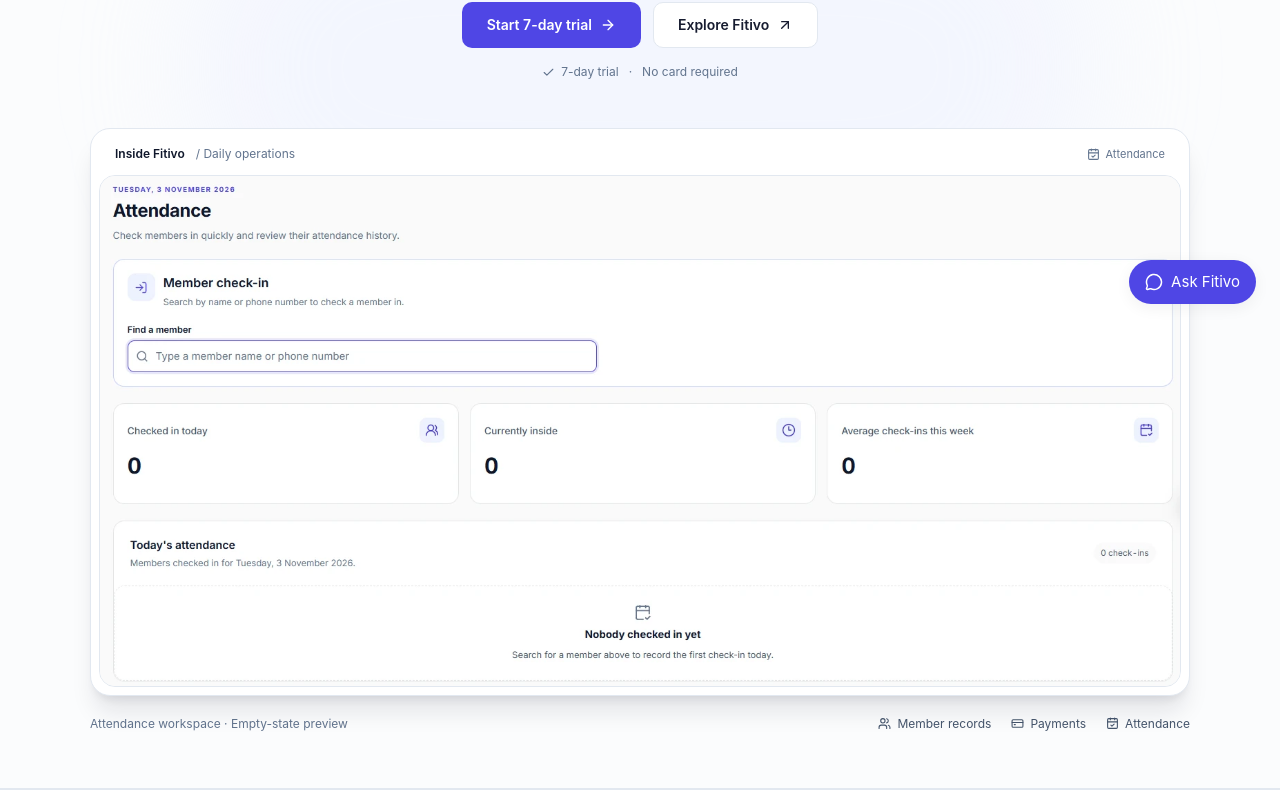
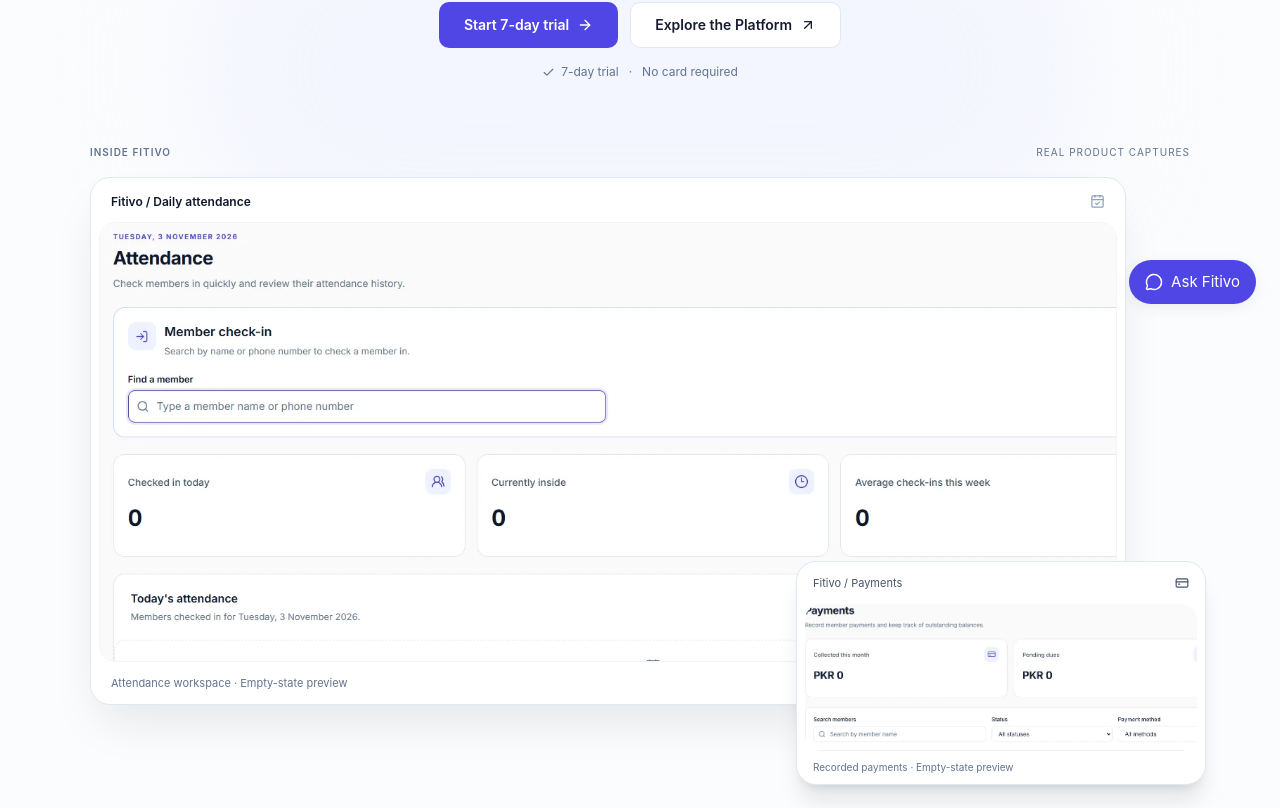
Before and after one commit to talhamalik25/GYM-CRM, a Next.js app: page / in a window 1280 px wide. Shown: the part 472-1280 px from the top of the page. Built offline with nearby package versions, Linux system fonts and the light colour scheme.

Commit message:
remaining

```diff
--- a/components/marketing/marketing-hero.js
+++ b/components/marketing/marketing-hero.js
@@ -1,5 +1,5 @@
 import Image from "next/image";
-import { ArrowRight, ArrowUpRight, CalendarCheck, Check, CreditCard, Users } from "lucide-react";
+import { ArrowRight, ArrowUpRight, CalendarCheck, Check, CreditCard } from "lucide-react";
 import MarketingContainer from "./marketing-container.js";
 import MarketingShellAction from "./marketing-shell-action.js";
 
@@ -11,7 +11,7 @@ export default function MarketingHero() {
         <div className="mx-auto max-w-4xl text-center">
           <p className="flex items-center justify-center gap-2 text-[10px] font-semibold uppercase tracking-[0.16em] text-indigo-700 sm:text-xs">
             <span aria-hidden="true" className="size-1.5 rounded-full bg-indigo-600" />
-            Fitivo · Gym management software
+            Built for everyday gym operations
           </p>
           <h1 id="hero-title" className="mt-5 text-[42px] font-bold leading-[1.08] tracking-[-0.045em] text-slate-900 sm:text-[56px] lg:text-[72px]">
             Your entire gym.<br />One <span className="text-indigo-600">connected system.</span>
@@ -24,7 +24,7 @@ export default function MarketingHero() {
               Start 7-day trial <ArrowRight size={16} aria-hidden="true" />
             </MarketingShellAction>
             <MarketingShellAction href="/demo" variant="secondary" className="min-h-12 px-6 hover:border-slate-400 [&_svg]:transition-transform motion-reduce:[&_svg]:transition-none motion-safe:hover:[&_svg]:translate-x-0.5 motion-safe:hover:[&_svg]:-translate-y-0.5">
-              Explore Fitivo <ArrowUpRight size={16} aria-hidden="true" />
+              Explore the Platform <ArrowUpRight size={16} aria-hidden="true" />
             </MarketingShellAction>
           </div>
           <p className="mt-4 flex items-center justify-center gap-1.5 text-xs text-slate-500">
@@ -32,26 +32,21 @@ export default function MarketingHero() {
           </p>
         </div>
 
-        <figure id="product" tabIndex={-1} aria-label="Inside Fitivo: attendance workspace" className="mx-auto mt-10 max-w-[1100px] scroll-mt-28 sm:mt-12">
-          <div className="relative rounded-[20px] border border-slate-200 bg-white p-1.5 shadow-xl shadow-slate-900/10 sm:p-2">
-            <div className="flex items-center justify-between gap-3 px-3 pb-3 pt-2 sm:px-4">
-              <p className="text-xs font-semibold text-slate-900">Inside Fitivo <span className="ml-2 hidden font-normal text-slate-500 sm:inline">/ Daily operations</span></p>
-              <span className="flex items-center gap-1.5 text-[11px] text-slate-500"><CalendarCheck size={13} aria-hidden="true" /> Attendance</span>
+        <div id="product" tabIndex={-1} className="relative mx-auto mt-12 max-w-[1100px] scroll-mt-28 lg:mt-16 lg:pb-20">
+          <div className="mb-4 flex items-center justify-between gap-3 text-[10px] uppercase tracking-widest text-slate-500"><span className="font-semibold">Inside Fitivo</span><span>Real product captures</span></div>
+          <figure className="overflow-hidden rounded-[20px] border border-slate-200 bg-white p-2 shadow-2xl shadow-slate-900/10 lg:mr-16">
+            <div className="flex items-center justify-between px-3 pb-3 pt-2 text-xs"><span className="font-semibold text-slate-900">Fitivo / Daily attendance</span><CalendarCheck size={15} aria-hidden="true" className="text-slate-400" /></div>
+            <div className="h-[350px] overflow-hidden rounded-xl border border-slate-100 bg-slate-50 sm:h-[400px] lg:h-[440px]">
+              <Image src="/hero-attendance.webp" alt="Fitivo attendance screen with member search, daily attendance totals and an empty visit list." width={1565} height={740} preload sizes="(max-width: 639px) 931px, 1100px" className="h-[440px] w-auto max-w-none sm:h-auto sm:w-[1100px]" />
             </div>
-            {/* This source crop excludes account details, old branding and capture overlays. */}
-            <div className="relative h-[440px] overflow-hidden rounded-xl border border-slate-200 bg-slate-50 sm:h-auto sm:aspect-[1565/740]">
-              <Image src="/hero-attendance.webp" alt="Fitivo attendance screen with member check-in search, daily attendance totals and an empty attendance list." width={1565} height={740} preload sizes="(max-width: 639px) 931px, (max-width: 1199px) 92vw, 1080px" className="h-[440px] w-auto max-w-none sm:h-auto sm:w-full" />
-            </div>
-          </div>
-          <figcaption className="mt-5 flex flex-col items-center gap-3 text-xs text-slate-500 sm:flex-row sm:justify-between">
-            <span>Attendance workspace · Empty-state preview</span>
-            <ul aria-label="Connected product areas" className="flex flex-wrap justify-center gap-4 text-slate-600 sm:gap-5">
-              {[[Users, "Member records"], [CreditCard, "Payments"], [CalendarCheck, "Attendance"]].map(([Icon, label]) => (
-                <li key={label} className="flex items-center gap-1.5"><Icon size={13} aria-hidden="true" />{label}</li>
-              ))}
-            </ul>
-          </figcaption>
-        </figure>
+            <figcaption className="px-3 pb-1 pt-3 text-[11px] text-slate-500">Attendance workspace · Empty-state preview</figcaption>
+          </figure>
+          <figure className="absolute -right-4 bottom-0 hidden w-[410px] overflow-hidden rounded-2xl border border-slate-200 bg-white p-2 shadow-xl shadow-slate-900/10 lg:block">
+            <div className="flex items-center justify-between px-2 pb-3 pt-1 text-[11px] text-slate-600"><span>Fitivo / Payments</span><CreditCard size={14} aria-hidden="true" /></div>
+            <div className="overflow-hidden rounded-lg"><Image src="/home-payments.webp" alt="Fitivo payment overview with collection totals, dues and search filters in an empty-state capture." width={1535} height={365} sizes="620px" className="h-auto w-[620px] max-w-none" /></div>
+            <figcaption className="px-2 pt-2 text-[10px] text-slate-500">Recorded payments · Empty-state preview</figcaption>
+          </figure>
+        </div>
       </MarketingContainer>
     </section>
   );
--- a/components/marketing/marketing-home-conversion.js
+++ b/components/marketing/marketing-home-conversion.js
@@ -1,13 +1,13 @@
-import { ArrowRight, Check, MapPin, Plus, ShieldCheck, Users, UserRoundCheck } from "lucide-react";
+import { ArrowRight, Check, MapPin, Plus } from "lucide-react";
 import { PLANS, PRICING, marketingPlanAmount } from "../../config/plans.js";
-import { MarketingHeading } from "./marketing-primitives.js";
+
 import MarketingShellAction from "./marketing-shell-action.js";
-import { StoryLink, StorySection } from "./marketing-story.js";
+import { StoryHeading, StoryLink, StorySection } from "./marketing-story.js";
 
 const roles = [
-  [ShieldCheck, "Gym Owner", "Operational oversight", "Manage your gym’s memberships, recorded payments, team access and reports."],
-  [Users, "Staff / Front Desk", "The everyday workflow", "Handle member records, payments and attendance according to assigned permissions."],
-  [UserRoundCheck, "Trainer", "A focused workspace", "View assigned members, relevant membership details and recent attendance activity."],
+  ["Gym Owner", "Operational oversight", "Manage your gym’s memberships, recorded payments, team access and reports."],
+  ["Staff / Front Desk", "The everyday workflow", "Handle member records, payments and attendance according to assigned permissions."],
+  ["Trainer", "A focused workspace", "View assigned members, relevant membership details and recent attendance activity."],
 ];
 const steps = [
   ["Start your 7-day trial", "Create an eligible owner account when public registration is available."],
@@ -27,25 +27,27 @@ const questions = [
 
 export function TeamAndLocations() {
   return <StorySection id="roles">
-    <MarketingHeading eyebrow="YOUR TEAM, WITH CONTEXT" title="One gym. Clear responsibilities." />
-    <div className="mt-10 grid gap-8 md:grid-cols-3">{roles.map(([Icon, title, subtitle, text]) => <article key={title} className="border-t border-slate-200 pt-6"><Icon size={24} strokeWidth={1.5} aria-hidden="true" className="text-indigo-600" /><h3 className="mt-5 text-xl font-semibold tracking-tight text-slate-900">{title}</h3><p className="mt-2 text-xs font-medium text-indigo-700">{subtitle}</p><p className="mt-4 text-sm leading-7 text-slate-600">{text}</p></article>)}</div>
-    <aside aria-labelledby="locations-title" className="mt-14 flex flex-col gap-6 rounded-2xl border border-indigo-100 bg-indigo-50/60 p-6 sm:p-8 lg:flex-row lg:items-center lg:justify-between"><div className="flex items-start gap-4"><MapPin size={24} aria-hidden="true" className="mt-1 shrink-0 text-indigo-600" /><div><h3 id="locations-title" className="text-xl font-semibold tracking-tight text-slate-900">Built to grow beyond one location.</h3><p className="mt-3 max-w-2xl text-sm leading-6 text-slate-600">Eligible Professional workspaces can manage supported multi-branch operations within the same organization. Branch limits and capabilities follow your subscription.</p></div></div><div className="shrink-0"><StoryLink href="/pricing">Explore Professional</StoryLink></div></aside>
+    <div className="grid gap-10 lg:grid-cols-2 lg:items-center lg:gap-20">
+      <div><StoryHeading eyebrow="ONE GYM. DIFFERENT RESPONSIBILITIES." title={<>Everyone has a role.<br />Every view has a purpose.</>}>Give each person the context for their part of the gym day. Accounts and permissions determine what they can see and do.</StoryHeading><div className="mt-6"><StoryLink href="/demo">Explore the workspaces</StoryLink></div></div>
+      <ol className="divide-y divide-slate-200 border-y border-slate-200">{roles.map(([title, subtitle, text], index) => <li key={title} className="flex gap-5 py-8"><span className="pt-1 text-xs font-semibold text-indigo-600">0{index + 1}</span><div><h3 className="text-xl font-medium tracking-tight text-slate-900">{title}</h3><p className="mt-2 text-xs text-slate-500">{subtitle}</p><p className="mt-3 text-sm leading-7 text-slate-500">{text}</p></div></li>)}</ol>
+    </div>
+    <aside aria-labelledby="locations-title" className="mt-16 grid gap-7 rounded-2xl bg-indigo-50/60 p-7 sm:p-10 lg:grid-cols-[0.8fr_1.2fr] lg:gap-16"><div><p className="mb-4 flex items-center gap-2 text-[10px] font-semibold uppercase tracking-widest text-slate-500"><MapPin size={14} aria-hidden="true" />Built to grow</p><h3 id="locations-title" className="text-3xl font-medium leading-tight tracking-tight text-slate-900">One business.<br />More than one location.</h3></div><div><p className="text-base leading-8 text-slate-600">Eligible Professional workspaces support multi-branch operations within the same organization. Branch limits and reporting capabilities follow your subscription.</p><div className="mt-4"><StoryLink href="/pricing">Explore Professional</StoryLink></div></div></aside>
   </StorySection>;
 }
 
 export function GettingStarted() {
-  return <StorySection id="how-it-works" className="border-t border-slate-100">
-    <div className="flex flex-col justify-between gap-5 sm:flex-row sm:items-end"><MarketingHeading eyebrow="HOW FITIVO WORKS" title="A clear start. An everyday routine." /><StoryLink href="/guide">Read the setup guide</StoryLink></div>
-    <ol className="mt-10 grid gap-8 md:grid-cols-4 md:gap-0">{steps.map(([title, text], index) => <li key={title} className="relative border-l border-slate-200 pl-6 md:border-l-0 md:border-t md:pl-0 md:pr-6 md:pt-6"><span className="text-sm font-semibold text-indigo-600">0{index + 1}</span><h3 className="mt-3 text-base font-semibold leading-6 text-slate-900">{title}</h3><p className="mt-3 text-sm leading-6 text-slate-600">{text}</p></li>)}</ol>
+  return <StorySection id="how-it-works" className="bg-slate-50">
+    <div className="flex flex-col justify-between gap-6 lg:flex-row lg:items-end"><StoryHeading eyebrow="A CLEAR WAY IN" title={<>From setup<br />to everyday operations.</>} /><StoryLink href="/guide">Read the setup guide</StoryLink></div>
+    <ol className="mt-14 grid gap-8 md:grid-cols-4 md:gap-0">{steps.map(([title, text], index) => <li key={title} className="relative border-l border-slate-200 pl-6 md:border-l-0 md:border-t md:pl-0 md:pr-6 md:pt-8"><span className="relative -ml-11 mb-4 grid size-10 place-items-center rounded-full border border-slate-200 bg-slate-50 text-xs font-semibold text-indigo-600 md:absolute md:-top-5 md:ml-0">0{index + 1}</span><h3 className="text-base font-semibold leading-6 text-slate-900">{title}</h3><p className="mt-3 text-sm leading-7 text-slate-500">{text}</p></li>)}</ol>
   </StorySection>;
 }
 
 export function PricingPreview() {
-  return <StorySection id="pricing" className="border-y border-slate-200/70 bg-slate-50">
-    <MarketingHeading eyebrow="ROOM TO GROW" title="The right scope for your gym." centered>Start with core operations, add capacity and advanced capabilities as your team grows, or explore eligible multi-branch operations.</MarketingHeading>
-    <div className="grid gap-5 lg:grid-cols-3">{PLANS.map(plan => {
+  return <StorySection id="pricing" className="bg-white">
+    <StoryHeading eyebrow="BUILT FOR DIFFERENT STAGES" title={<>The right plan.<br />Room to grow.</>}>Start with core operations, add capacity and advanced capabilities as your team grows, or explore eligible multi-branch operations.</StoryHeading>
+    <div className="mt-12 grid gap-5 lg:grid-cols-3">{PLANS.map(plan => {
       const amount = PRICING.pricesConfirmed ? marketingPlanAmount(plan) : null;
-      return <article key={plan.id} className={`flex flex-col rounded-2xl border bg-white p-6 sm:p-8 ${plan.recommended ? "border-indigo-300 shadow-lg shadow-indigo-600/5" : "border-slate-200"}`}>
+      return <article key={plan.id} className={`flex flex-col rounded-2xl border bg-slate-50/50 p-6 sm:p-8 ${plan.recommended ? "border-indigo-300 bg-indigo-50/40 shadow-lg shadow-indigo-600/5" : "border-slate-200"}`}>
         <div className="flex flex-wrap items-center justify-between gap-2"><h3 className="text-xl font-semibold text-slate-900">{plan.name}</h3>{plan.recommended && <span className="rounded-full bg-indigo-50 px-3 py-1 text-xs font-medium text-indigo-700">For growing gyms</span>}</div>
         <p className="mt-3 min-h-12 text-sm leading-6 text-slate-600">{plan.description}</p>
         <p className="mt-6 text-xs font-medium uppercase tracking-widest text-slate-500">{PRICING.currency} · Monthly quote</p><p className="mt-2 text-xl font-semibold tracking-tight text-slate-900">{amount === null ? PRICING.placeholderLabel : `${new Intl.NumberFormat("en-PK").format(amount)} / month`}</p>
@@ -59,9 +61,9 @@ export function PricingPreview() {
 }
 
 export function HomepageFaq() {
-  return <StorySection id="faq"><div className="grid gap-8 lg:grid-cols-[0.7fr_1.3fr] lg:gap-20"><div><MarketingHeading eyebrow="BEFORE YOU START" title="A few practical answers." /><div className="mt-5"><StoryLink href="/contact">Talk to AKTech</StoryLink></div></div><div className="divide-y divide-slate-200 border-y border-slate-200">{questions.map(([question, answer]) => <details key={question} name="homepage-faq" className="group"><summary className="flex min-h-16 cursor-pointer list-none items-center justify-between gap-5 py-5 text-base font-medium text-slate-900 focus-visible:outline-2 focus-visible:outline-offset-4 focus-visible:outline-indigo-600 [&::-webkit-details-marker]:hidden">{question}<Plus size={18} aria-hidden="true" className="shrink-0 text-indigo-600 transition-transform group-open:rotate-45 motion-reduce:transition-none" /></summary><p className="max-w-2xl pb-6 pr-6 text-sm leading-7 text-slate-600">{answer}</p></details>)}</div></div></StorySection>;
+  return <StorySection id="faq" className="bg-slate-50"><div className="grid gap-8 lg:grid-cols-[0.7fr_1.3fr] lg:gap-20"><div><StoryHeading eyebrow="BEFORE YOU GET STARTED" title={<>A few useful<br />questions.</>} /><div className="mt-5"><StoryLink href="/contact">Talk to AKTech</StoryLink></div></div><div className="divide-y divide-slate-200 border-y border-slate-200">{questions.map(([question, answer]) => <details key={question} name="homepage-faq" className="group"><summary className="flex min-h-16 cursor-pointer list-none items-center justify-between gap-5 py-5 text-base font-medium text-slate-900 focus-visible:outline-2 focus-visible:outline-offset-4 focus-visible:outline-indigo-600 [&::-webkit-details-marker]:hidden">{question}<Plus size={18} aria-hidden="true" className="shrink-0 text-indigo-600 transition-transform group-open:rotate-45 motion-reduce:transition-none" /></summary><p className="max-w-2xl pb-6 pr-6 text-sm leading-7 text-slate-600">{answer}</p></details>)}</div></div></StorySection>;
 }
 
 export function HomepageClosing() {
-  return <StorySection id="start-trial" className="bg-slate-900 text-white"><div className="mx-auto max-w-3xl text-center"><p className="text-xs font-semibold uppercase tracking-[0.16em] text-indigo-200">Your next gym day</p><h2 className="mt-5 text-3xl font-semibold leading-tight tracking-tight sm:text-4xl lg:text-5xl">Ready to run your gym from one connected system?</h2><p className="mx-auto mt-6 max-w-xl text-base leading-7 text-slate-300">Explore Fitivo with a 7-day trial and see how members, payments and attendance work together.</p><div className="mt-8 flex flex-col justify-center gap-3 sm:flex-row"><MarketingShellAction href="/register">Start 7-day trial<ArrowRight size={16} aria-hidden="true" /></MarketingShellAction><MarketingShellAction href="/demo" variant="secondary" className="text-slate-900!">Product Tour</MarketingShellAction></div></div></StorySection>;
+  return <StorySection id="start-trial" className="bg-slate-900 text-white"><div className="grid gap-8 lg:grid-cols-[1.4fr_0.6fr] lg:items-center lg:gap-16"><StoryHeading inverse eyebrow="YOUR GYM. BETTER CONNECTED." title={<>Run your gym<br />from one connected system.</>}>Bring members, memberships, payments and attendance into one operational workspace.</StoryHeading><div className="flex flex-col gap-3 sm:flex-row lg:flex-col"><MarketingShellAction href="/register" className="min-h-12">Start 7-Day Trial<ArrowRight size={16} aria-hidden="true" /></MarketingShellAction><MarketingShellAction href="/pricing" variant="secondary" className="min-h-12 text-slate-900!">View Plans</MarketingShellAction></div></div></StorySection>;
 }
--- a/components/marketing/marketing-home-sections.js
+++ b/components/marketing/marketing-home-sections.js
@@ -1,4 +1,4 @@
-import { ArrowDown, ArrowRight, CalendarCheck, CreditCard, FileChartColumn, Receipt, Users, WalletCards } from "lucide-react";
+import { ArrowRight, CalendarCheck, CreditCard, FileChartColumn, Receipt, Users, WalletCards } from "lucide-react";
 import MarketingContainer from "./marketing-container.js";
 import { ProductCrop, StoryHeading, StoryLink, StorySection } from "./marketing-story.js";
 
--- a/components/marketing/marketing-home.js
+++ b/components/marketing/marketing-home.js
@@ -1,5 +1,5 @@
 import MarketingHero from "./marketing-hero.js";
-import { AttendanceStory, CapabilityStrip, ConnectedWorkflow, MembershipPayments, OwnerVisibility } from "./marketing-home-sections.js";
+import { AttendanceStory, CapabilityStrip, ConnectedWorkflow, MemberStory, MembershipPayments, OwnerVisibility } from "./marketing-home-sections.js";
 import { GettingStarted, HomepageClosing, HomepageFaq, PricingPreview, TeamAndLocations } from "./marketing-home-conversion.js";
 import styles from "./marketing-home.module.css";
 
@@ -8,6 +8,7 @@ export default function MarketingHome() {
     <MarketingHero />
     <CapabilityStrip />
     <ConnectedWorkflow />
+    <MemberStory />
     <MembershipPayments />
     <AttendanceStory />
     <OwnerVisibility />
```
Also changed, not shown: components/marketing/marketing-footer.js (+8 -13 lines).
